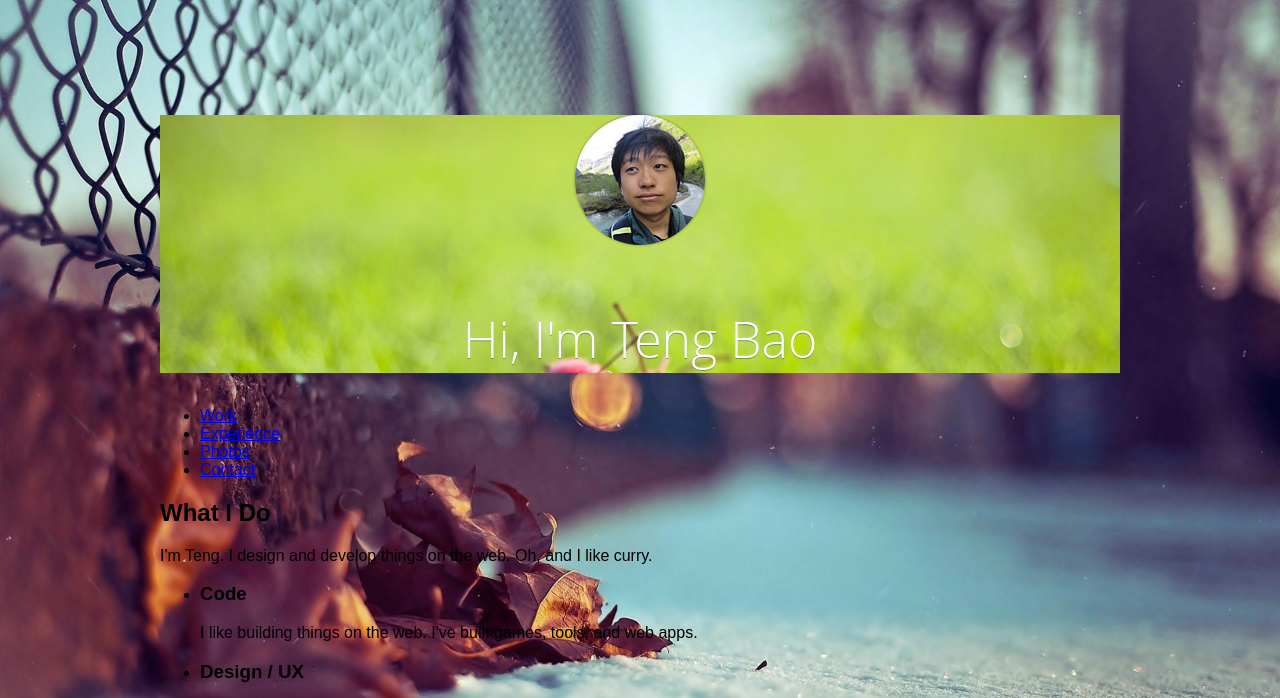
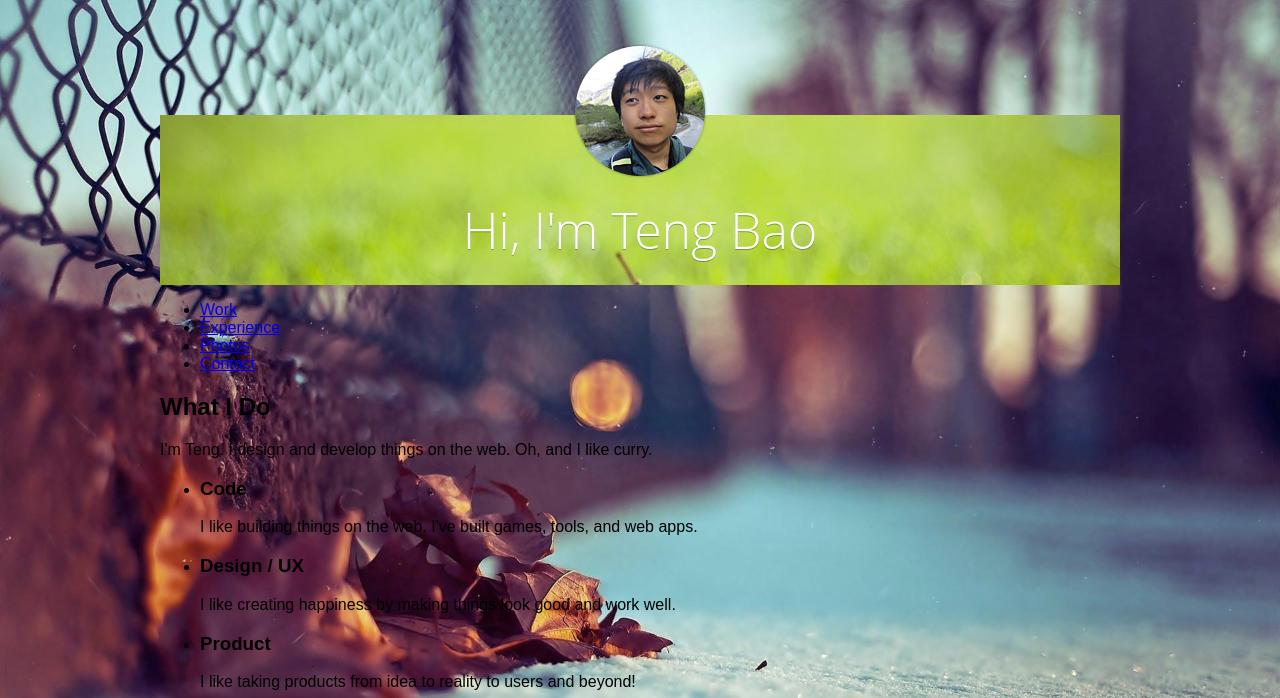
Before and after one commit to yingjielee2010/sike-css0to1-profile, a website: page index.html in a window 1280 px wide. Shown: the top 698 px of the page. Drawn offline with Linux system fonts and the light colour scheme; a web font is replaced by a local one.

Commit message:
调整元素间距

```diff
--- a/css/main.css
+++ b/css/main.css
@@ -15,15 +15,17 @@ body{
     background-position: center;
     text-align: center;
     margin-top: 12%;
+    padding: 1px;
 }
 
 header h1{
-    margin-top: 60px;
+    margin-top: 20px;
     font-weight: 300;
     font-size: 50px;
     color: white;
     font-family: 'Open Sans','helvetica',arial,sans-serif;
     text-shadow: 0 1px rgba(0,0,0,0.3);
+    margin-bottom: 20px;
 }
 
 .main-header__avatar{
@@ -31,4 +33,6 @@ header h1{
     margin: 0 auto;
     box-shadow: 0 0px 2px 1px rgba(0,0,0,0.2);
     border-radius: 999px;
+    margin-top: -70px;
+    margin-bottom: 10px;
 }
```
